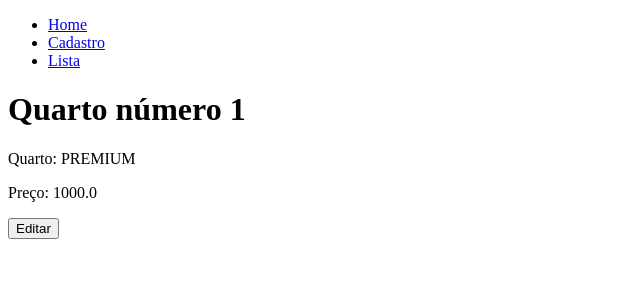
After one commit to BrayanMota/gerencia-hotel, a Django app: page /detalhes/10/ in a window 1280 px wide. The commit adds this page. Shown: the top 300 px of the page, without its empty margins (0-640 px from the left). Run offline with Django 3.2, Linux system fonts and the light colour scheme; data comes from the database, SQL or seed files in the repository.

Commit message:
Pagina de detalhes adicionada, problemas arrumados nas paginas de lista e detalhes

```diff
--- a/hotel/models.py
+++ b/hotel/models.py
@@ -3,6 +3,10 @@ from django.db import models
 # Create your models here.
 
 class Quarto(models.Model):
+  quarto_id = models.AutoField(primary_key=True)
   nome = models.CharField(blank=True, null=False, max_length=30)
   numero = models.IntegerField(blank=True, null=False)
   preco = models.FloatField(blank=True, null=False)
+
+  def __str__(self):
+      return self.nome
--- /dev/null
+++ b/hotel/templates/detalhes_quarto.html
@@ -0,0 +1,14 @@
+{% extends 'base.html' %}
+
+{% block title %}
+<title>Editar Quarto</title>
+{% endblock %}
+
+{% block content %}
+<h1>Quarto número {{ quarto.numero }}</h1>
+<p>Quarto: {{ quarto.nome }}</p>
+<p>Preço: {{ quarto.preco}}</p>
+<input type="submit" value="Editar">
+<a href="{% url 'edita_quarto' quarto_id=quarto.quarto_id %}"></a>
+</input>
+{% endblock %}
--- a/hotel/templates/lista_quartos.html
+++ b/hotel/templates/lista_quartos.html
@@ -7,7 +7,7 @@
 {% block content %}
 <h1>Lista de Quartos</h1>
 {% for quarto in quartos %}
-<h2>Número: {{ quarto.numero }}</h2>
+<h2>Número: <a href="{% url 'detalhes_quarto' quarto_id=quarto.quarto_id %}"> {{ quarto.numero }} </a></h2>
 <p>Quarto: {{ quarto.nome }}</p>
 <p>Preço: {{ quarto.preco}}</p>
 {% endfor %}
--- a/hotel/templates/navbar.html
+++ b/hotel/templates/navbar.html
@@ -1,7 +1,7 @@
 <nav>
   <ul>
     <li><a href="{% url 'pagina_inicial' %}">Home</a></li>
-    <li><a href="{% url 'cadastro_quarto' %}">Cadastro</a></li>
+    <li><a href="{% url 'cadastra_quarto' %}">Cadastro</a></li>
     <li><a href="{% url 'lista_quartos' %}">Lista</a></li>
   </ul>
 </nav>
--- a/hotel/urls.py
+++ b/hotel/urls.py
@@ -4,6 +4,8 @@ from . import views
 
 urlpatterns = [
     path('', views.pagina_inicial, name='pagina_inicial'),
-    path('cadastro', views.cadastro_quarto, name='cadastro_quarto'),
-    path('lista', views.lista_quartos, name='lista_quartos'),
+    path('cadastra/', views.cadastra_quarto, name='cadastra_quarto'),
+    path('detalhes/<int:quarto_id>/', views.detalhes_quarto, name='detalhes_quarto'),
+    path('edita/<int:quarto_id>/', views.edita_quarto, name='edita_quarto'),
+    path('lista/', views.lista_quartos, name='lista_quartos'),
 ]
--- a/hotel/views.py
+++ b/hotel/views.py
@@ -1,18 +1,32 @@
-from django.http.response import HttpResponse
 from hotel.forms import QuartoForm
-from django.shortcuts import redirect, render
-from .models import Quarto
+from django.shortcuts import get_object_or_404, redirect, render
+from hotel.models import Quarto
 
 # Create your views here.
 def pagina_inicial(request):
   return render(request, 'pagina_inicial.html', {})
 
-def cadastro_quarto(request):
+def cadastra_quarto(request):
   form = QuartoForm(request.POST or None)
   if form.is_valid():
     form.save()
     form = QuartoForm()
-  return render(request, 'cadastro_quarto.html', {'form': form})
+  return render(request, 'cadastra_quarto.html', {'form': form})
+
+def edita_quarto(request, quarto_id):
+  quarto = get_object_or_404(Quarto, pk=quarto_id)
+  form = QuartoForm(request.POST or None, instance=quarto)
+  if form.is_valid():
+    form.save()
+  return redirect('cadastra_quarto', quarto_id=quarto.quarto_id)
+
+def detalhes_quarto(request, quarto_id):
+  quarto = get_object_or_404(Quarto, pk=quarto_id)
+  return render(request, 'detalhes_quarto.html', {'quarto': quarto})
+
+# def exclui_quarto(request, quarto_id):
+#   quarto = get_object_or_404(Quarto, pk=quarto_id)
+#   return render(request, 'edita_quarto.html', {'quarto': quarto})
 
 def lista_quartos(request):
   quartos = Quarto.objects.order_by('numero')
```
Also changed, not shown: hotel/templates/edita_quarto.html (added, +7 -0 lines), db.sqlite3, hotel/migrations/0004_auto_20210818_1431.py (added), hotel/migrations/0005_rename_id_quarto_quarto_id.py (added), hotel/templates/cadastra_quarto.html (renamed from hotel/templates/cadastro_quarto.html).
